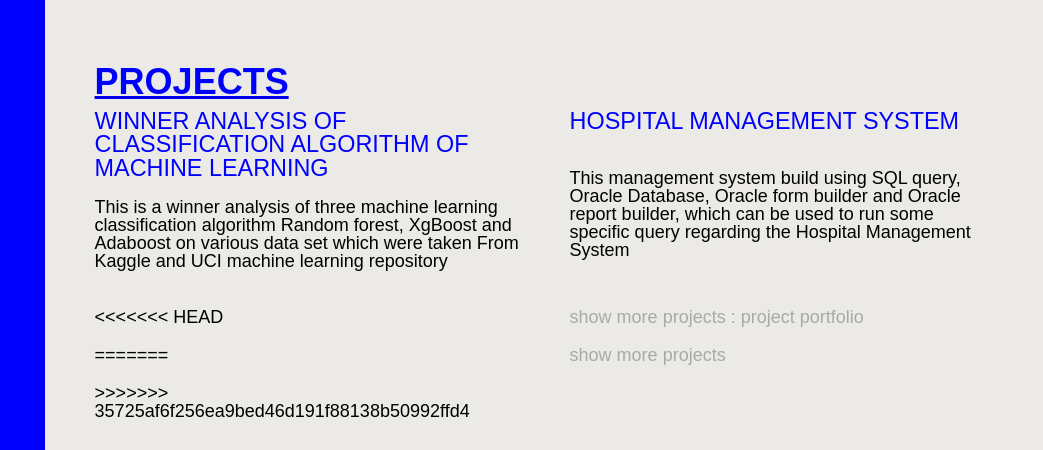
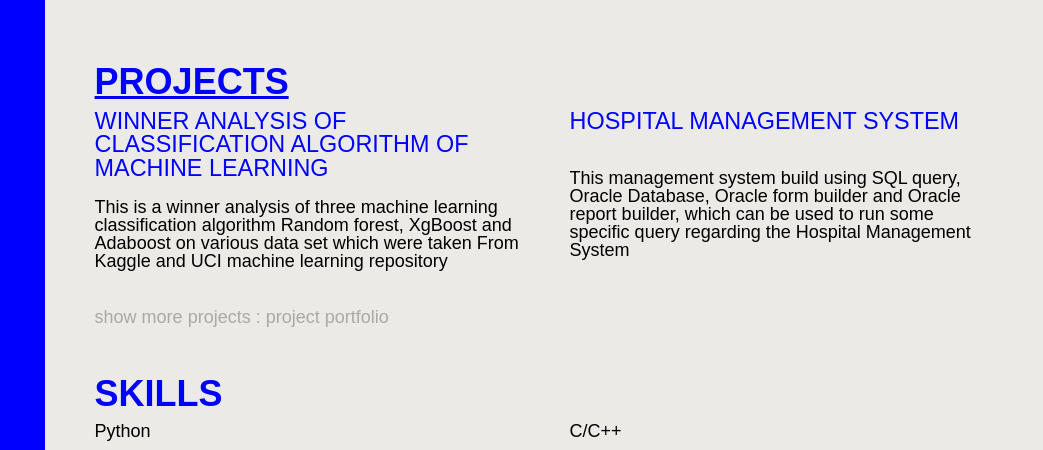
Before and after one commit to ajay272191/ajaysportfolio, a website built with Parcel: page src/resume.html in a window 1280 px wide. Shown: the part 347-797 px from the top of the page, 237-1280 px from the left. Built offline with nearby package versions, Linux system fonts and the light colour scheme.

Commit message:
merge conflict fixed

```diff
--- a/src/resume.html
+++ b/src/resume.html
@@ -71,11 +71,7 @@
                   <h5>Hospital Management System</h5>
                   <p>This management system build using SQL query, Oracle Database, Oracle form builder and Oracle report builder, which can be used to run some specific query regarding the Hospital Management System</p>
                 </div>
-<<<<<<< HEAD
                 <div class="xp-box" ><a href="https://ajaysprojects.imfast.io/#work">show more projects : project portfolio</a></div>
-=======
-                <div class="xp-box" ><a href="https://ajaysprojects.imfast.io/index.html#work">show more projects</a></div>
->>>>>>> 35725af6f256ea9bed46d191f88138b50992ffd4
             </div>
             <h1>Skills</h1>
             <div class="xp-section">
```
